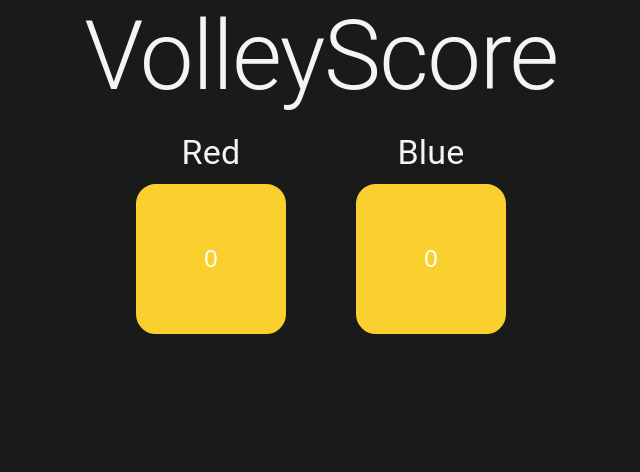
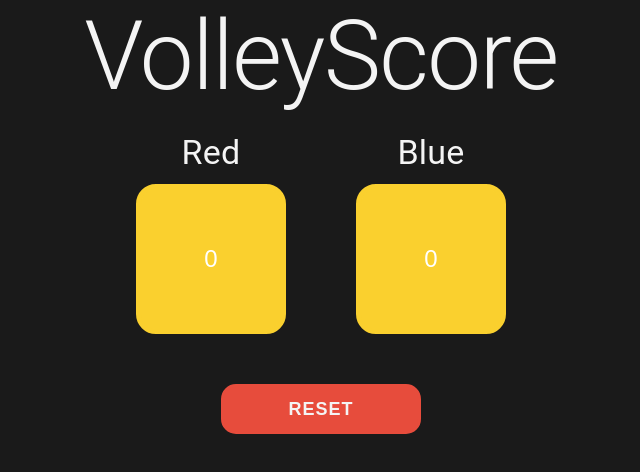
Before and after one commit to whuang214/VolleyScore, a React (Vite) app: page / in a window 1280 px wide. Shown: the top 472 px of the page, without its empty margins (319-959 px from the left). Built offline with nearby package versions, Linux system fonts and the light colour scheme.

Commit message:
add reset button

```diff
--- a/src/pages/App.tsx
+++ b/src/pages/App.tsx
@@ -1,6 +1,6 @@
-import { useState } from "react";
+import { useState, useEffect } from "react";
 import "../styles/App.css";
-import { Typography } from "@mui/material";
+import { Button, Typography } from "@mui/material";
 
 interface Team {
   name: string;
@@ -16,8 +16,12 @@ export default function App() {
     name: "Blue",
     score: 0,
   });
+  const [allowChange, setAllowChange] = useState<boolean>(true);
 
   const incrementTeamOneScore = () => {
+    if (!allowChange) {
+      return;
+    }
     setTeamOne((prevState) => ({
       ...prevState,
       score: prevState.score + 1,
@@ -25,11 +29,47 @@ export default function App() {
   };
 
   const incrementTeamTwoScore = () => {
+    if (!allowChange) {
+      return;
+    }
     setTeamTwo((prevState) => ({
       ...prevState,
       score: prevState.score + 1,
     }));
   };
+
+  const resetScore = () => {
+    setAllowChange(true);
+    setTeamOne((prevState) => ({
+      ...prevState,
+      score: 0,
+    }));
+    setTeamTwo((prevState) => ({
+      ...prevState,
+      score: 0,
+    }));
+    alert("Score has been reset!");
+  };
+
+  // use effect to check if score is 25
+  // if score is 25, check if difference is 2
+  // if difference is 2, set winner
+  // if difference is not 2, continue
+  // if score is not 25, continue
+  useEffect(() => {
+    // Function to check for winner
+    const checkForWinner = (teamOne: Team, teamTwo: Team) => {
+      if (teamOne.score >= 25 && teamOne.score - teamTwo.score >= 2) {
+        alert(`${teamOne.name} wins!`);
+        setAllowChange(false);
+      } else if (teamTwo.score >= 25 && teamTwo.score - teamOne.score >= 2) {
+        alert(`${teamTwo.name} wins!`);
+        setAllowChange(false);
+      }
+    };
+
+    checkForWinner(teamOne, teamTwo);
+  }, [teamOne.score, teamTwo.score]);
 
   return (
     <div className="score-container">
@@ -48,6 +88,9 @@ export default function App() {
           </button>
         </div>
       </div>
+      <button className="reset-button" onClick={resetScore}>
+        Reset
+      </button>
     </div>
   );
 }
--- a/src/styles/App.css
+++ b/src/styles/App.css
@@ -28,6 +28,7 @@ body {
   justify-content: center;
 }
 
+/* Button Styles */
 /* Score Button */
 .score-button {
   width: 150px;
@@ -58,3 +59,37 @@ body {
   border-color: #f9c423; /* Darker Yellow */
   transform: scale(0.95);
 }
+
+/* Reset Button */
+.reset-button {
+  width: 200px;
+  height: 50px;
+  border: 3px solid #e74c3c;
+  border-radius: 15px;
+  font-size: 18px;
+  font-weight: bold;
+  color: #f4f4f4;
+  background-color: #e74c3c;
+  transition: all 0.3s ease-in-out;
+  cursor: pointer;
+  text-transform: uppercase;
+  letter-spacing: 1px;
+  display: flex;
+  justify-content: center;
+  align-items: center;
+  margin-top: 20px;
+}
+
+/* Reset Button Hover */
+.reset-button:hover {
+  background-color: #ff6b6b;
+  border-color: #ff6b6b;
+  transform: scale(1.05);
+}
+
+/* Reset Button Active */
+.reset-button:active {
+  background-color: #c0392b;
+  border-color: #c0392b;
+  transform: scale(0.95);
+}
```
